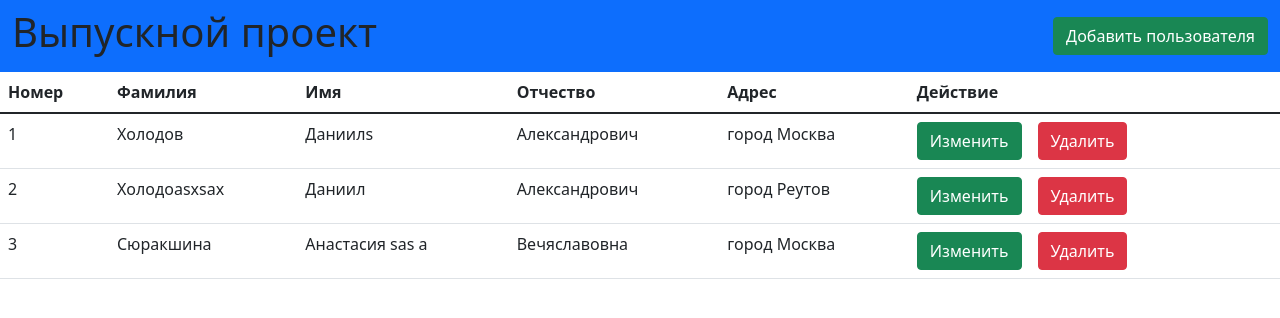
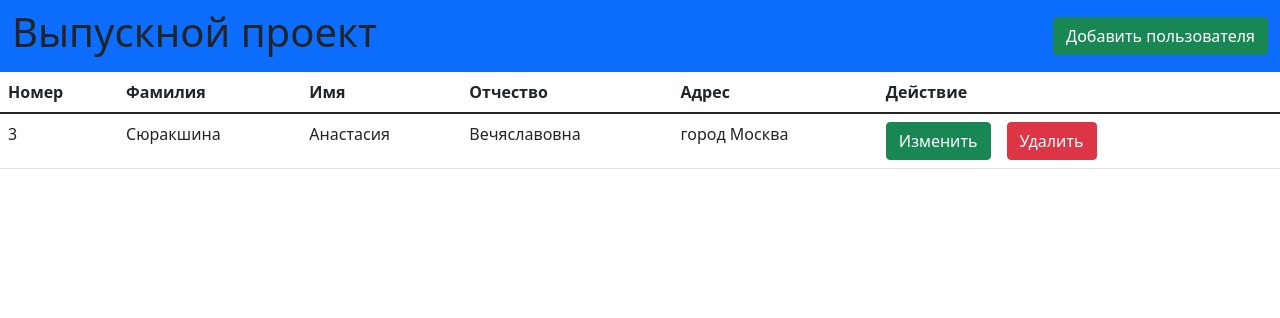
Before and after one commit to homyak-coder/angular-final-list, an Angular app: page / in a window 1280 px wide. Shown: the top 318 px of the page. Built offline with nearby package versions, Linux system fonts and the light colour scheme; data requests are answered from the project's data file.

Commit message:
Исправлена ошибка с загрузкой пользователей

```diff
--- a/db.json
+++ b/db.json
@@ -1,23 +1,9 @@
 {
   "posts": [
     {
-      "id": 1,
-      "lastName": "Холодов",
-      "firstName": "Даниилs ",
-      "fathersName": "Александрович",
-      "address": "город Москва"
-    },
-    {
-      "id": 2,
-      "lastName": "Холодоasxsax",
-      "firstName": "Даниил",
-      "fathersName": "Александрович",
-      "address": "город Реутов"
-    },
-    {
       "id": 3,
       "lastName": "Cюракшина",
-      "firstName": "Анастасия sas a",
+      "firstName": "Анастасия ",
       "fathersName": "Вечяславовна",
       "address": "город Москва"
     }
--- a/src/app/usersdashboard/usersdashboard.component.ts
+++ b/src/app/usersdashboard/usersdashboard.component.ts
@@ -63,8 +63,9 @@ export class UsersdashboardComponent implements OnInit {
 
   deleteUser(user: any) {
     this.api.deleteUser(user.id)
-      .subscribe(res => alert("Пользователь удалён!"))
-    this.getAllUsers()
+      .subscribe(res =>{
+      alert("Пользователь удалён!")
+        this.getAllUsers()})
   }
 
   onEdit(user: any) {
@@ -85,11 +86,13 @@ export class UsersdashboardComponent implements OnInit {
     this.userObj.fathersName = this.formValue.value.fathersName
     this.userObj.address = this.formValue.value.address
     this.api.updateUser(this.userObj, this.userObj.id)
-      .subscribe(res => alert('Успешно обновлён'))
-    let ref = document.getElementById('cancel')
-    ref?.click()
-    this.formValue.reset()
-    this.getAllUsers()
+      .subscribe(res => {
+        alert('Успешно обновлён')
+        let ref = document.getElementById('cancel')
+        ref?.click()
+        this.formValue.reset()
+        this.getAllUsers()
+      })
   }
 
 }
```
